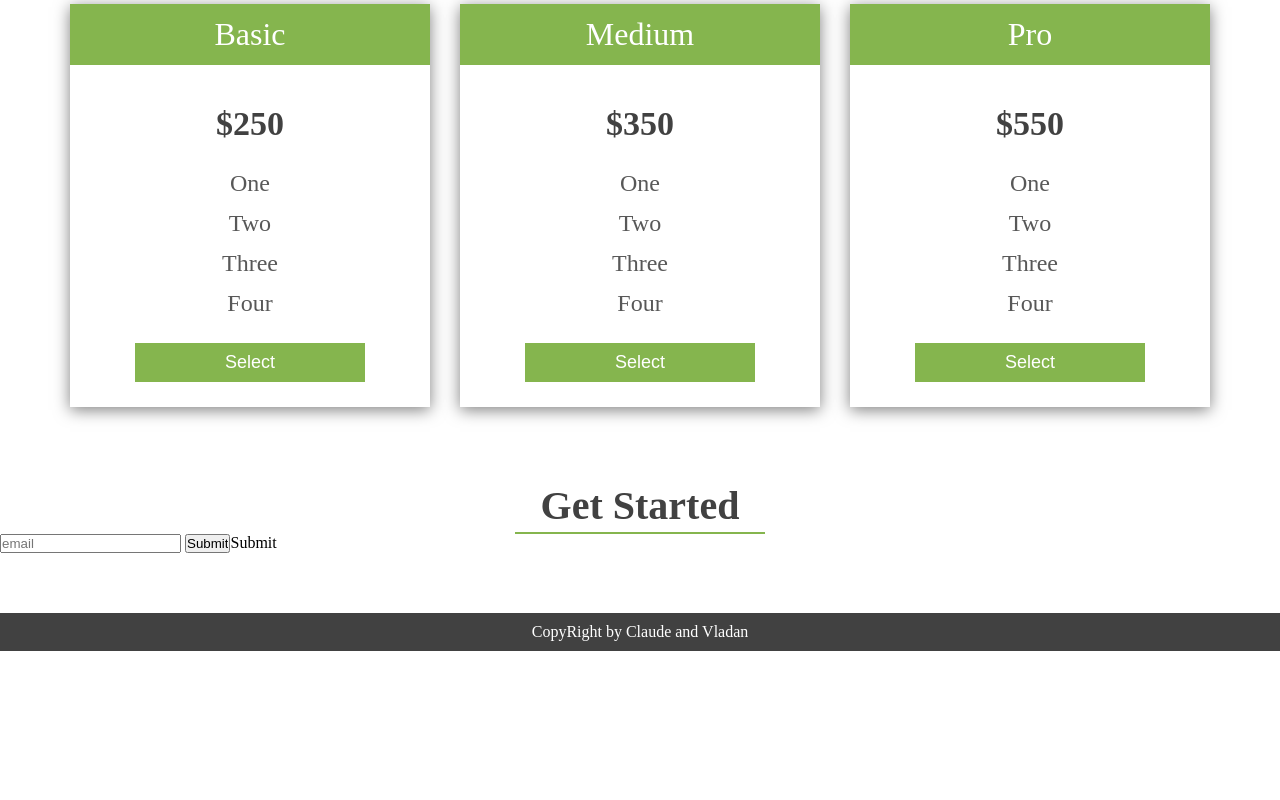
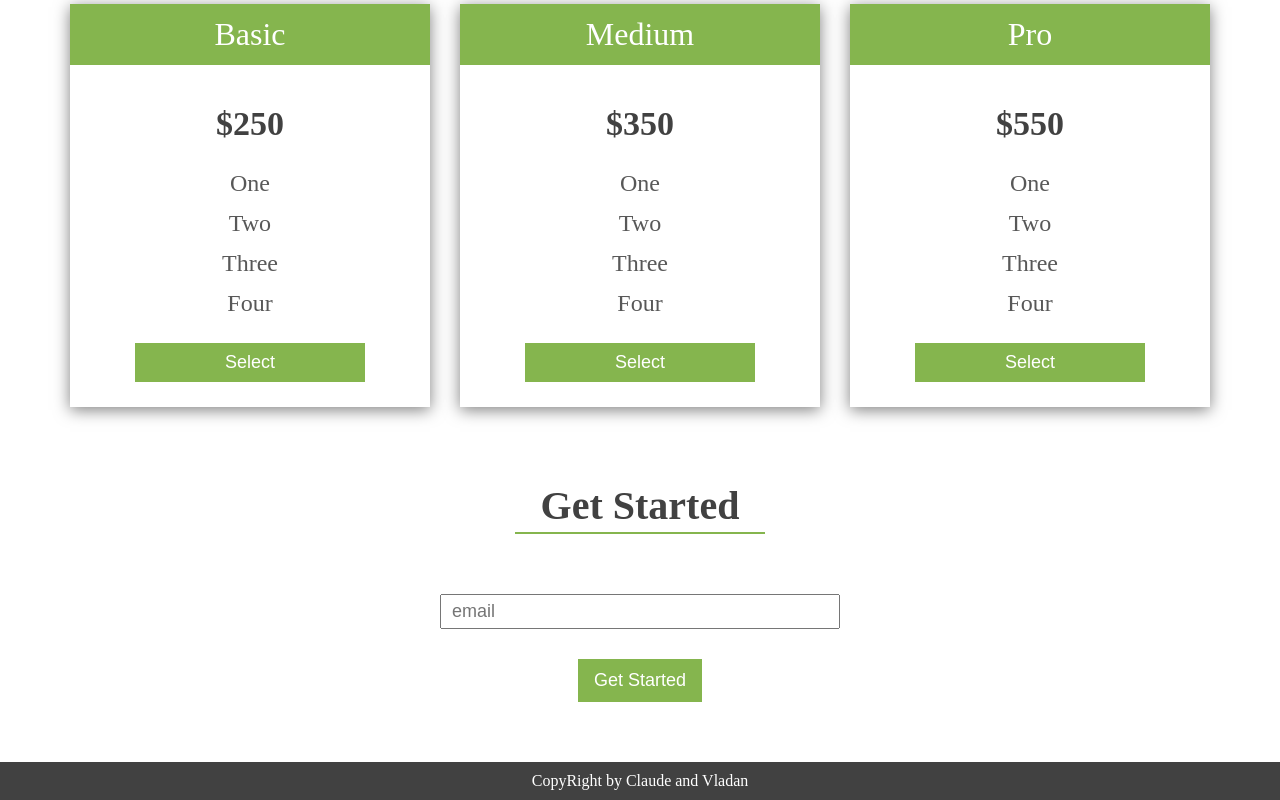
Before and after one commit to vladanvi99/claude-vladan, a plain HTML site: page index.html in a window 1280 px wide. Shown: the part 1425-2225 px from the top of the page. Before the commit the page ends 2076 px from the top, so only its background shows below. Drawn offline with Linux system fonts and the light colour scheme.

Commit message:
customize form with css

```diff
--- a/css/style.scss
+++ b/css/style.scss
@@ -240,8 +240,47 @@ html{
             }
         }
     }
+}
+#getStarted{
+    form{
+        padding: 0 15px;
+        margin-top: 60px;
+        display: flex;
+        flex-direction:column;
+        gap: 30px;
+        align-items: center;
+        justify-content:center;
+        input[type="email"]{
+            width: 400px;
+            max-width: 100%;
+            padding: 5px 10px;
+            font-size: 18px;
+
+
+
+        }
+        input[type="submit"]{
+            border: 1px solid #85B54E;
+            outline: none;
+            background-color: #85B54E;
+            color: #fff;
+            font-size: 18px;
+            padding: 10px 15px;
+            cursor: pointer;
+            &:hover{
+                transition: .3s;
+                color:#fff;
+                background-color: #fff;
+                color: #85B54E;
+            }
+
+
+        }
+    }
+
 
 }
+
 footer{
     background-color: #414141;
     color: #fff;
--- a/index.html
+++ b/index.html
@@ -126,7 +126,7 @@
       </div>
       <form id="form" action=" https://www.freecodecamp.com/email-submit">
         <input id="email" type="email" placeholder="email" name="email" required>
-        <input id="submit" type="submit">Submit</button>
+        <input value ="Get Started" id="submit" type="submit">
       </form>
     </section>
     <footer id="footer">
```
Also changed, not shown: css/style.css, 1 other file.
